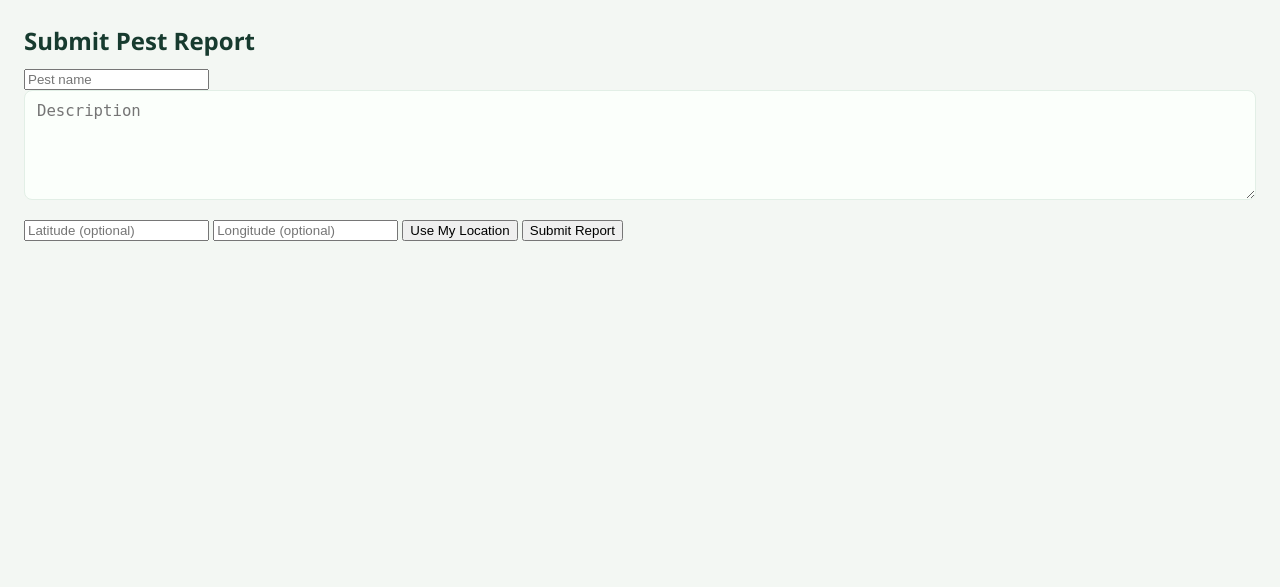
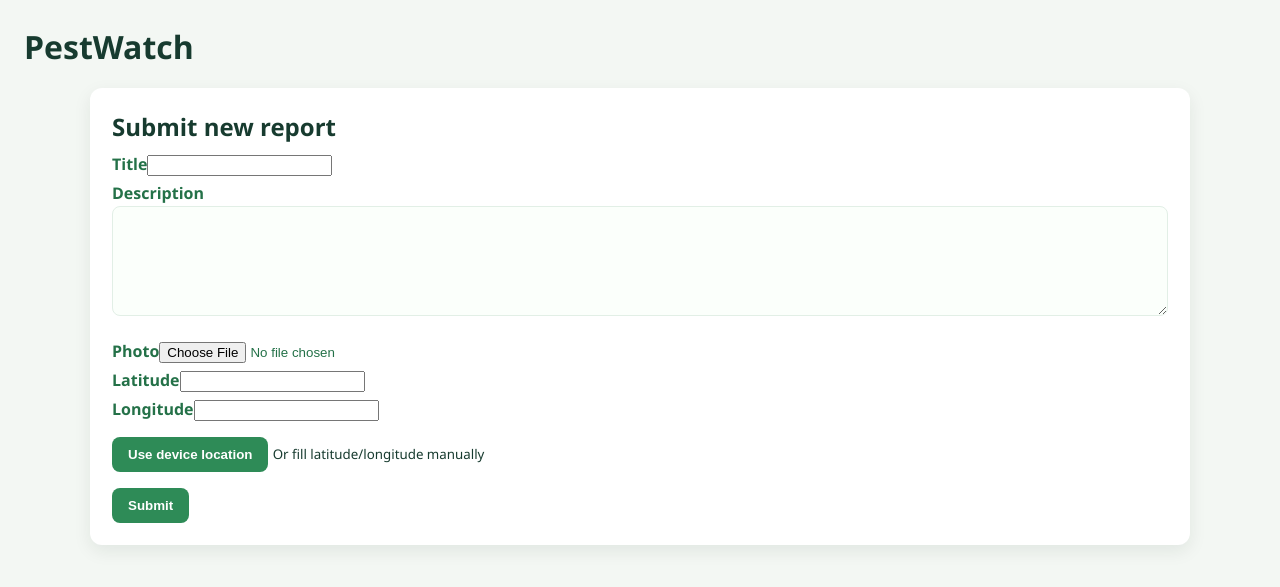
Before and after one commit to Roy-Kathurima/pestwatch, a Flask app: template templates/report.html in a window 1280 px wide. Shown: the top 587 px of the page. Run offline with Flask 3, Linux system fonts and the light colour scheme; the template is opened without the code that fills it, so the values that code supplies are empty.

Commit message:
Update report.html

```diff
--- a/templates/report.html
+++ b/templates/report.html
@@ -1,36 +1,46 @@
-<!DOCTYPE html>
+<!doctype html>
 <html>
 <head>
-<title>New Report</title>
-<link rel="stylesheet" href="/static/css/style.css">
+  <meta charset="utf-8" />
+  <title>New Report - {{ user.fullname }}</title>
+  <link rel="stylesheet" href="{{ url_for('static', filename='css/style.css') }}">
 </head>
 <body>
+  <header class="topbar"><h1>PestWatch</h1></header>
+  <main class="container">
+    <h2>Submit new report</h2>
+    <form method="post" enctype="multipart/form-data" class="form">
+      <label>Title<input name="title" required></label>
+      <label>Description<textarea name="description"></textarea></label>
+      <label>Photo<input type="file" name="photo" accept="image/*"></label>
 
-<div class="box">
-<h2>Submit Pest Report</h2>
+      <div class="geo-row">
+        <label>Latitude<input id="latitude" name="latitude" readonly></label>
+        <label>Longitude<input id="longitude" name="longitude" readonly></label>
+      </div>
 
-<form method="POST">
+      <p>
+        <button type="button" class="btn" id="get-location">Use device location</button>
+        <small>Or fill latitude/longitude manually</small>
+      </p>
 
-<input name="pest" placeholder="Pest name" required>
-<textarea name="description" placeholder="Description" required></textarea>
+      <button class="btn" type="submit">Submit</button>
+    </form>
 
-<input id="lat" name="latitude" placeholder="Latitude (optional)">
-<input id="lng" name="longitude" placeholder="Longitude (optional)">
-
-<button type="button" onclick="getLocation()">Use My Location</button>
-
-<button type="submit">Submit Report</button>
-</form>
-</div>
-
-<script>
-function getLocation(){
-  navigator.geolocation.getCurrentPosition(pos=>{
-    document.getElementById("lat").value = pos.coords.latitude;
-    document.getElementById("lng").value = pos.coords.longitude;
-  })
-}
-</script>
-
+    <script>
+      document.getElementById("get-location").addEventListener("click", function(){
+        if (!navigator.geolocation) {
+          alert("Geolocation not supported by your browser.");
+          return;
+        }
+        navigator.geolocation.getCurrentPosition(function(pos){
+          document.getElementById("latitude").value = pos.coords.latitude;
+          document.getElementById("longitude").value = pos.coords.longitude;
+        }, function(err){
+          alert("Could not get location: " + err.message);
+        });
+      });
+    </script>
+  </main>
 </body>
 </html>
```
